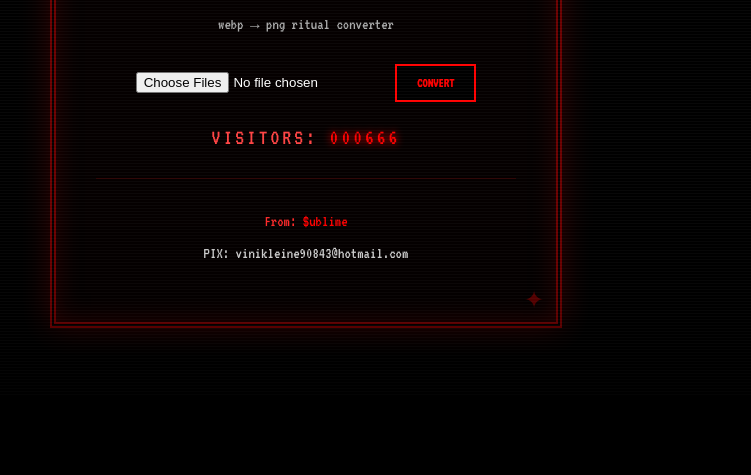
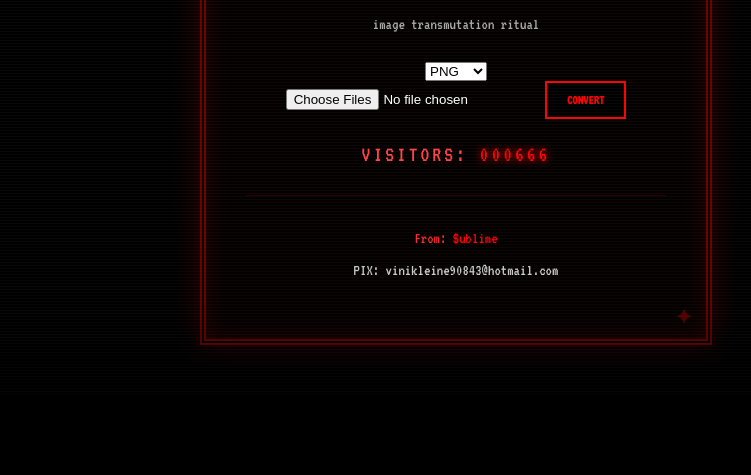
Before and after one commit to sublimeonfire/abaddon, a website: page index.html in a window 1280 px wide. Shown: the part 405-880 px from the top of the page, without its empty margins (334-1085 px from the left). Drawn offline with nearby package versions, Linux system fonts and the light colour scheme.

Commit message:
Update index.html

```diff
--- a/index.html
+++ b/index.html
@@ -2,13 +2,13 @@
 <html lang="pt-BR">
 <head>
   <meta charset="UTF-8">
-  <title>ABADDON — WEBP → PNG</title>
+  <title>ABADDON — RITUAL CONVERTER</title>
 
   <!-- OLD WEB FONT -->
   <link href="https://fonts.googleapis.com/css2?family=VT323&display=swap" rel="stylesheet">
 
   <!-- CSS -->
-  <link rel="stylesheet" href="style.css?v=8">
+  <link rel="stylesheet" href="style.css?v=9">
 
   <!-- favicon -->
   <link rel="icon" href="favicon.png">
@@ -19,6 +19,9 @@
 </head>
 
 <body>
+
+<!-- 🔥 OCCULT BACKGROUND -->
+<canvas id="occultCanvas"></canvas>
 
 <!-- 🔥 LOADING -->
 <div id="loader">
@@ -37,6 +40,9 @@
   <div class="logo-wrap">
     <img class="logo" src="logo.png" onload="hideLoader()">
 
+    <!-- lore text -->
+    <div id="lore"></div>
+
     <div class="smoke">
       <span></span>
       <span></span>
@@ -45,10 +51,21 @@
   </div>
 
   <h1 class="title blink">ABADDON</h1>
-  <p class="subtitle">webp → png ritual converter</p>
+  <p class="subtitle">image transmutation ritual</p>
 
+  <!-- ⭐ FORMAT SELECT -->
+  <div class="format-select">
+    <select id="toFormat">
+      <option value="png">PNG</option>
+      <option value="jpg">JPG</option>
+      <option value="webp">WEBP</option>
+      <option value="bmp">BMP</option>
+    </select>
+  </div>
+
+  <!-- ⭐ UPLOAD -->
   <div class="upload-box">
-      <input type="file" id="fileInput" accept="image/webp" multiple>
+      <input type="file" id="fileInput" accept="image/png,image/jpeg,image/webp,image/bmp" multiple>
       <button onclick="convert()">CONVERT</button>
   </div>
 
@@ -64,6 +81,9 @@
     <p>From: <span>$ublime</span></p>
     <p class="pay">PIX: vinikleine90843@hotmail.com</p>
   </div>
+
+  <!-- blood drip -->
+  <div class="blood"></div>
 
 </div>
 
```
